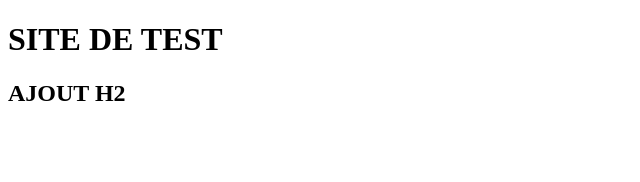
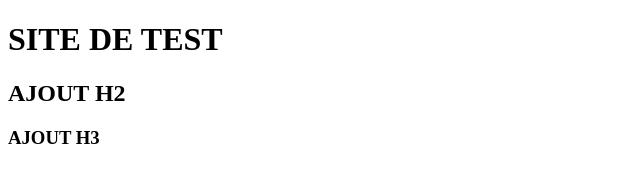
Before and after one commit to RABAHZD/branches, a plain HTML site: page index.html in a window 1280 px wide. Shown: the whole page, without its empty margins (0-640 px from the left). Drawn offline with Linux system fonts and the light colour scheme.

Commit message:
ajout h3

```diff
--- a/index.html
+++ b/index.html
@@ -8,6 +8,7 @@
 <body>
     <h1>SITE DE TEST</h1>
     <h2>AJOUT H2</h2>
+    <h3>AJOUT H3</h3>
 
 </body>
 </html>
```
